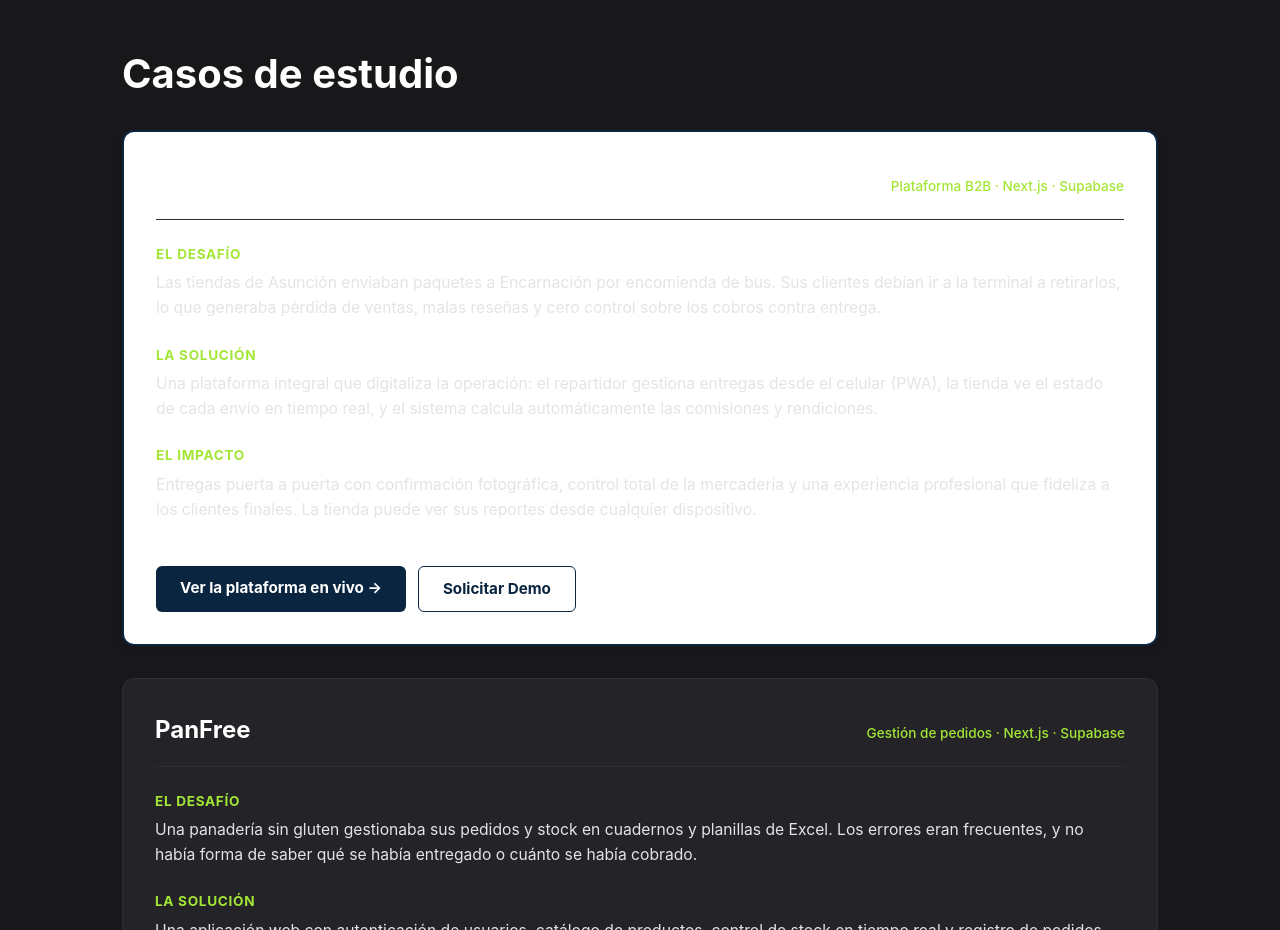
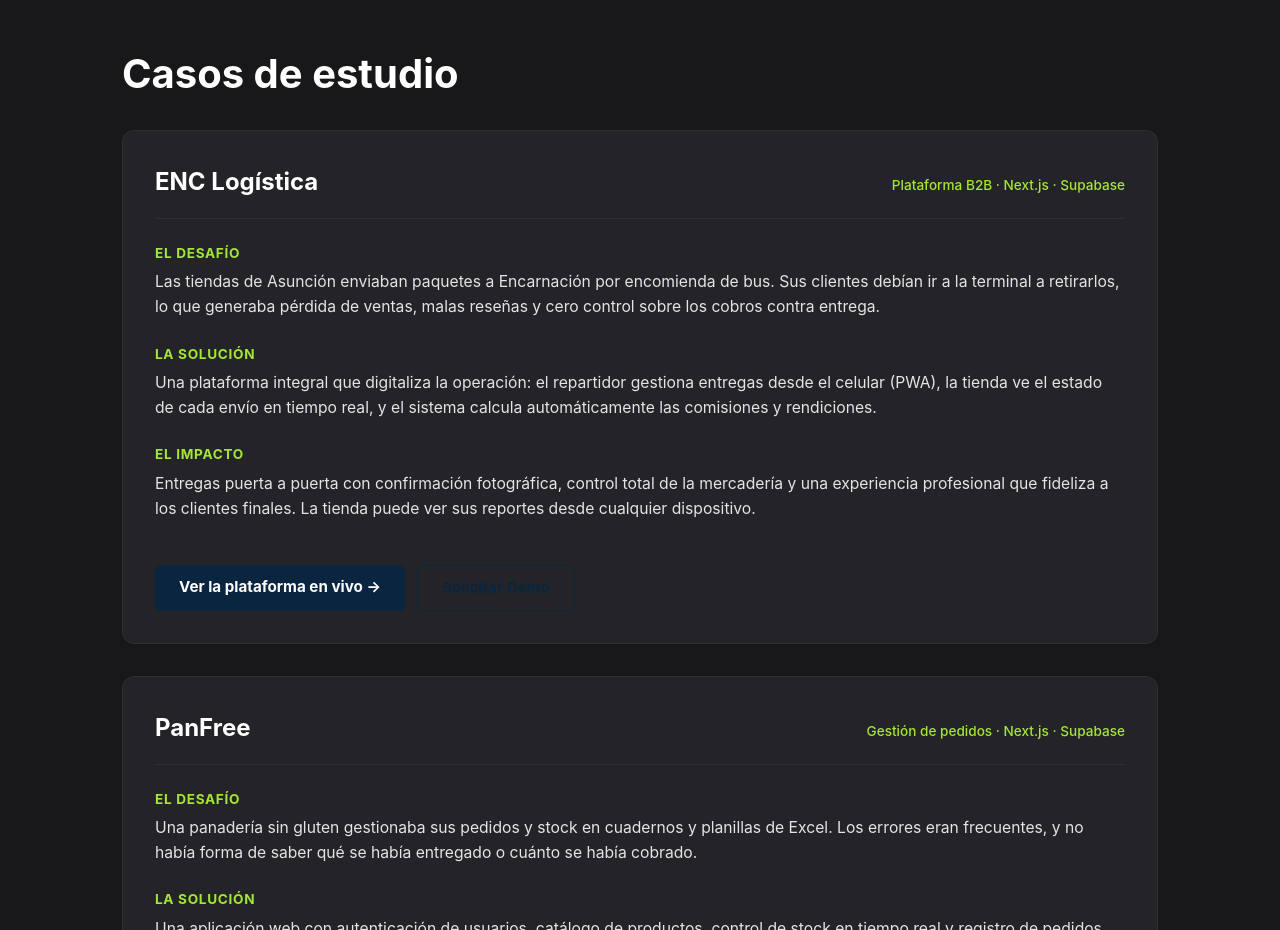
Before and after one commit to pjpirovani-soft/portafolio-pjpirovani, a plain HTML site: page index.html in a window 1280 px wide. Shown: the part 1760-2690 px from the top of the page. Drawn offline with Linux system fonts and the light colour scheme.

Commit message:
fix: limpia estilos en línea de ENC Logística para respetar el diseño del portafolio

```diff
--- a/index.html
+++ b/index.html
@@ -81,7 +81,7 @@
   <!-- PROYECTOS -->
     <section id="proyectos" class="section">
     <h2>Casos de estudio</h2>
-        <article class="case-study" style="border: 2px solid #0A2540; background: #fff; box-shadow: 0 4px 6px rgba(0,0,0,0.05);">
+            <article class="case-study">
       <div class="case-header">
         <h3>ENC Logística</h3>
         <span class="case-stack">Plataforma B2B · Next.js · Supabase</span>
```
